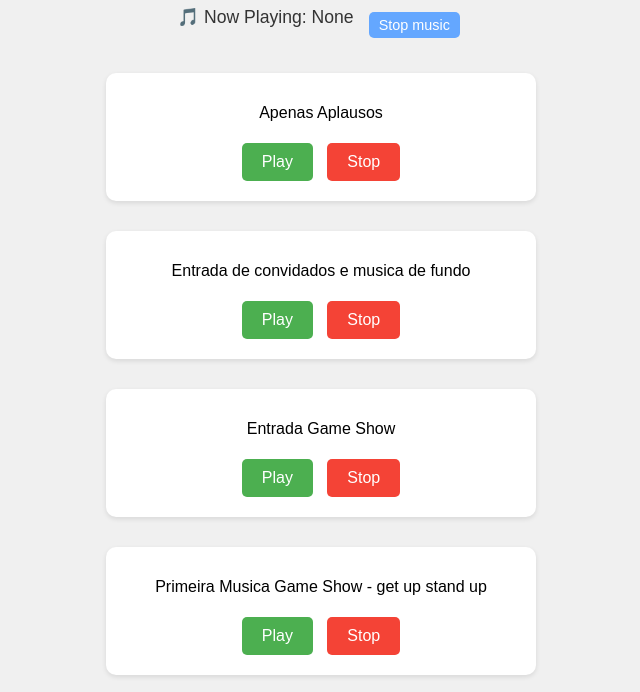
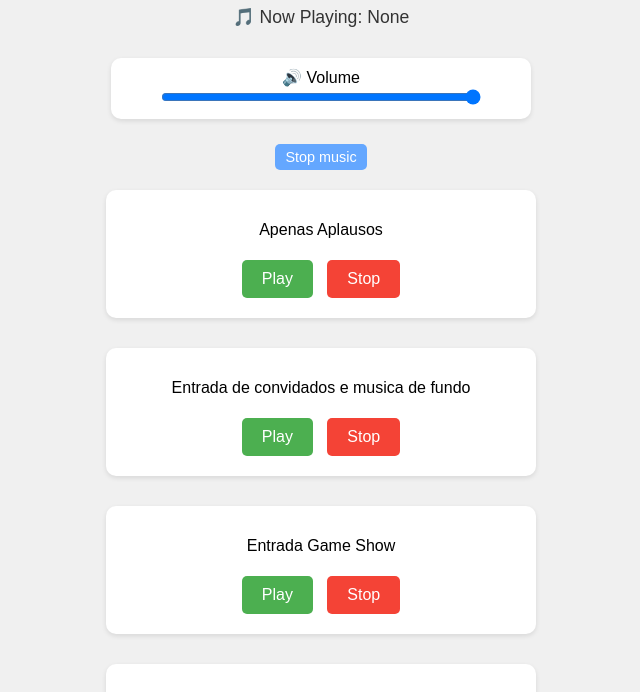
Before and after one commit to EwertonRosendo/enarcle_senac, a plain HTML site: page index.html in a window 1280 px wide. Shown: the part 75-767 px from the top of the page, without its empty margins (319-959 px from the left). Drawn offline with Linux system fonts and the light colour scheme.

Commit message:
return volume button

```diff
--- a/index.html
+++ b/index.html
@@ -67,10 +67,14 @@
   <h1>Offline Music Player</h1>
   <div style="display: flex; align-items: center; gap: 10px; margin-bottom: 15px;">
     <div id="now-playing">🎵 Now Playing: None</div>
-    <button onclick="stopAllMusic()" style="padding: 5px 10px; font-size: 0.9em; background: #64a7ff; color: white; border: none; border-radius: 5px; cursor: pointer;">
-      Stop music
-    </button>
   </div>
+  <div class="volume-control">
+    <label for="volume">🔊 Volume</label><br>
+    <input type="range" id="volume" min="0" max="1" step="0.01" value="1" onchange="setGlobalVolume(this.value)">
+  </div>
+  <button onclick="stopAllMusic()" style="padding: 5px 10px; font-size: 0.9em; background: #64a7ff; color: white; border: none; border-radius: 5px; cursor: pointer;">
+    Stop music
+  </button>
 
   <div class="player">
     <p>Apenas Aplausos</p>
```
